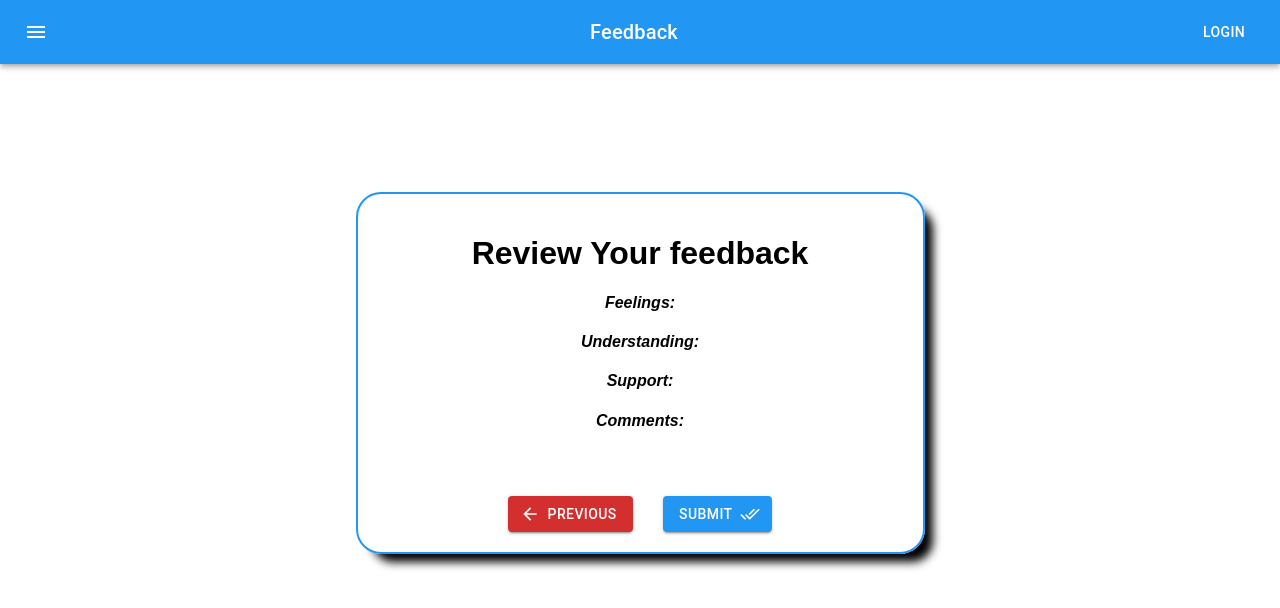
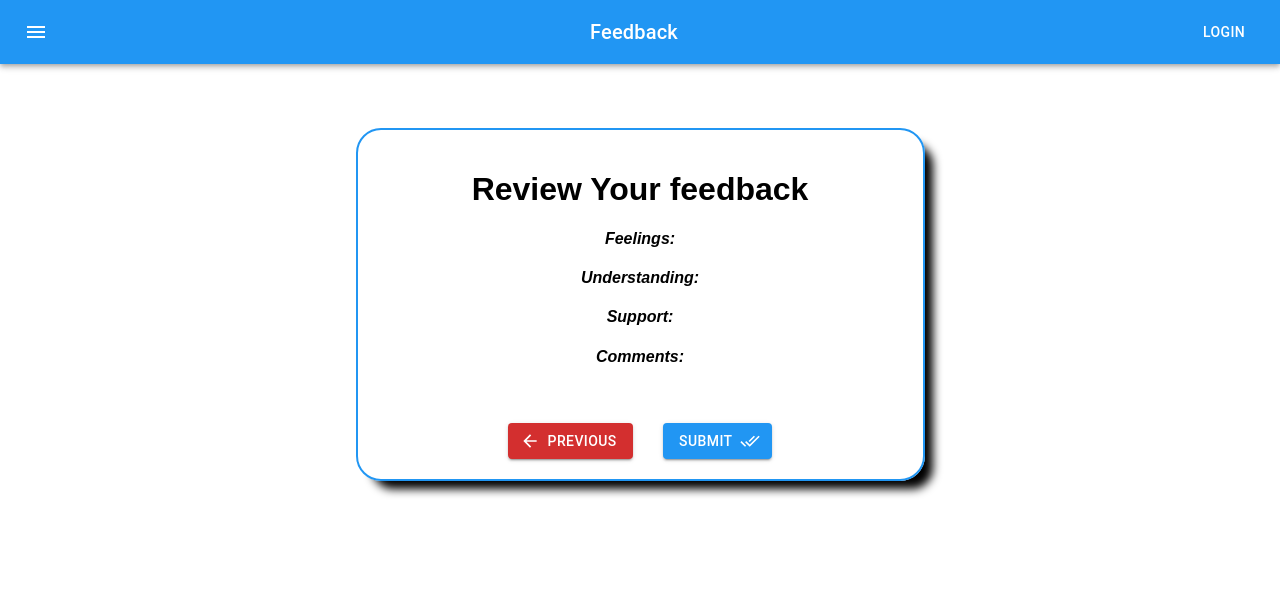
Before and after one commit to AlvinWong13/redux-feedback-loop, a React (Create React App) app: page /#/submit in a window 1280 px wide. Shown: the top 608 px of the page. Built offline with nearby package versions, Linux system fonts and the light colour scheme.

Commit message:
more styling

```diff
--- a/src/components/App/App.css
+++ b/src/components/App/App.css
@@ -33,7 +33,7 @@ textarea {
 }
 
 .submit_buttons {
-  padding-top: 10px;
+  padding-top: 1px;
   width: 75%;
   display: flex;
   justify-content: space-around;
@@ -67,7 +67,7 @@ textarea {
 .review_box {
   box-shadow: 12px 12px 10px -4px black;
   margin: auto;
-  margin-top: 10%;
+  margin-top: 5%;
   width: 50%;
   border-radius: 25px;
   border: 2px solid #2196f3;
--- a/src/components/Submit/Submit.jsx
+++ b/src/components/Submit/Submit.jsx
@@ -16,8 +16,9 @@ function Submit() {
   const history = useHistory();
   const dispatch = useDispatch();
 
-  //toggle button to go home after submitting feedback in local state
+  // toggle button to go home after submitting feedback in local state
   const [isVisible, setIsVisible] = useState(true);
+  // toggle description after submitting feedback
   const [reviewFeedback, setReviewFeedback] = useState(true);
 
   // handle event to go to next page, back, or home
```
